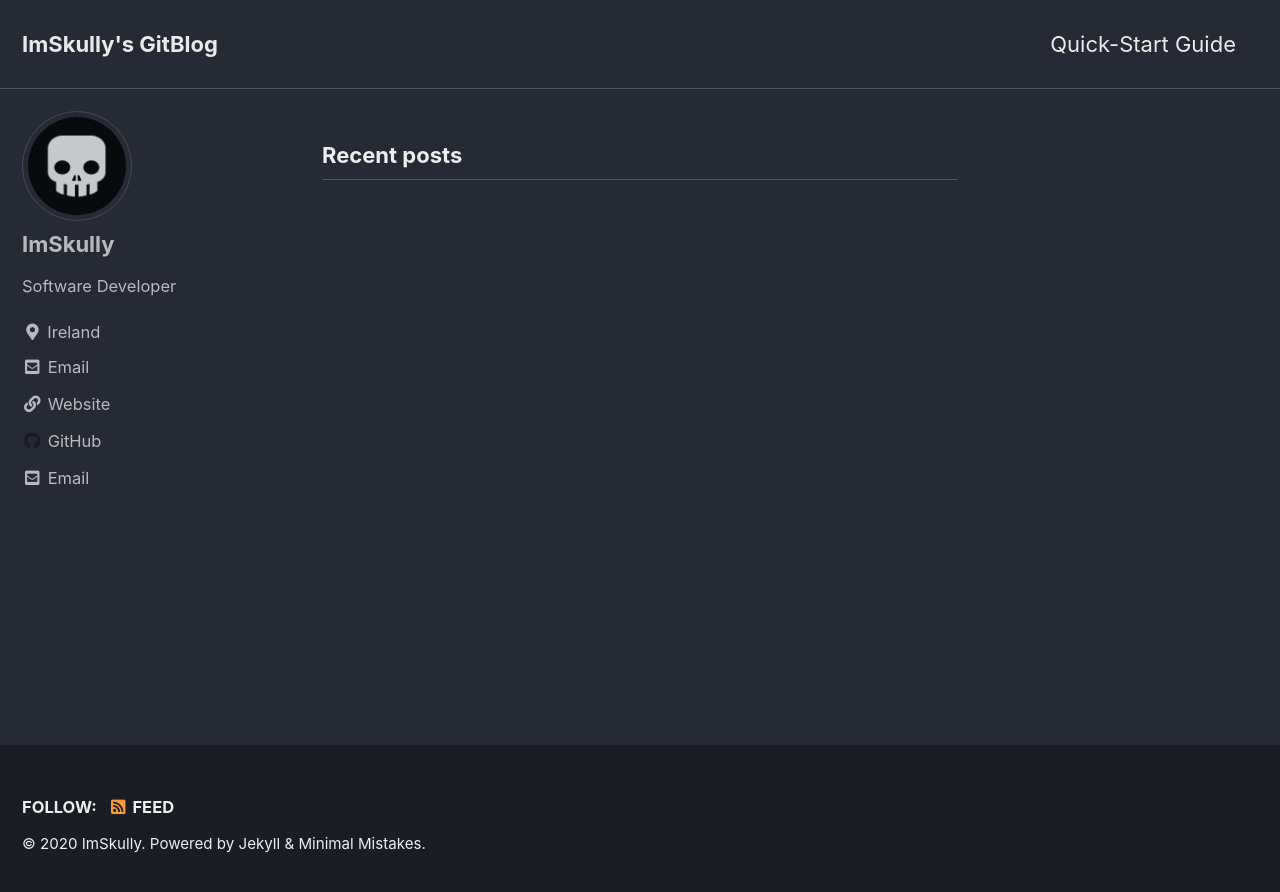
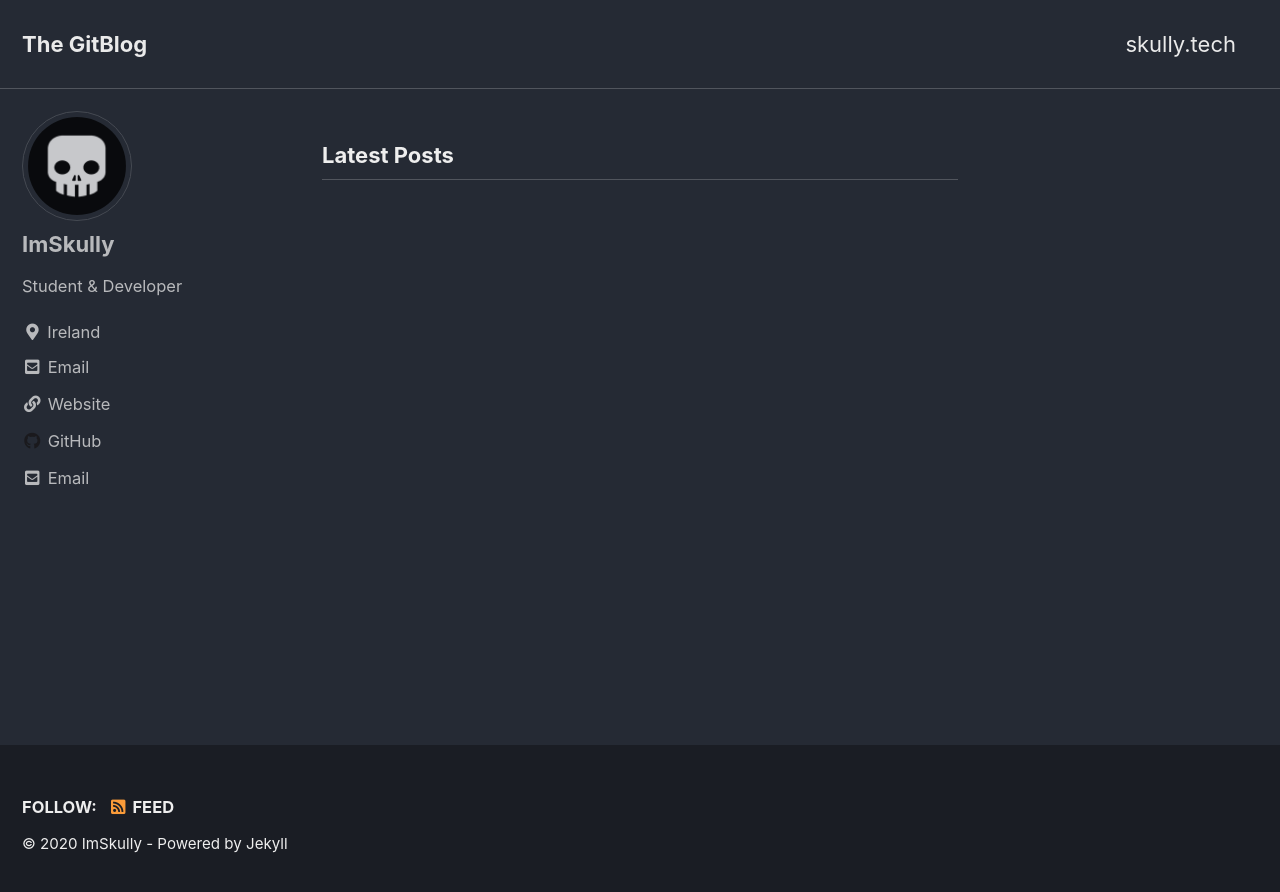
Before and after one commit to ImSkully/ImSkully, a Jekyll site: the page built from docs/index.html, in a window 1280 px wide. Shown: the top 892 px of the page. Built offline with Jekyll 4.4.1, drawn with Linux system fonts in a browser that asks for light colours; cached includes are drawn as plain includes; the list of posts is cut into pages by our own code.

Commit message:
some updates

```diff
--- a/docs/_config.yml
+++ b/docs/_config.yml
@@ -16,7 +16,7 @@ minimal_mistakes_skin    : "dark"
 
 # Site Settings
 locale                   : "en-US"
-title                    : "ImSkully's GitBlog"
+title                    : "The GitBlog"
 title_separator          : "-"
 subtitle                 : # site tagline that appears below site title in masthead
 name                     : "ImSkully"
@@ -95,7 +95,7 @@ analytics:
 author:
   name             : "ImSkully"
   avatar           : "assets/images/Skully.png"
-  bio              : "Software Developer"
+  bio              : "Student & Developer"
   location         : "Ireland"
   email            : "skully@ultranetwork.net"
   links:
--- a/docs/_data/ui-text.yml
+++ b/docs/_data/ui-text.yml
@@ -32,7 +32,7 @@ en: &DEFAULT_EN
   powered_by                 : "Powered by"
   website_label              : "Website"
   email_label                : "Email"
-  recent_posts               : "Recent posts"
+  recent_posts               : "Latest Posts"
   undefined_wpm              : "Undefined parameter words_per_minute at _config.yml"
   comment_form_info          : "Your email address will not be published. Required fields are marked"
   comment_form_comment_label : "Comment"
@@ -44,9 +44,9 @@ en: &DEFAULT_EN
   comment_btn_submitted      : "Submitted"
   comment_success_msg        : "Thanks for your comment! It will show on the site once it has been approved."
   comment_error_msg          : "Sorry, there was an error with your submission. Please make sure all required fields have been completed and try again."
-  loading_label              : "Loading..."
-  search_label_text          : "Enter your search term..."
-  search_placeholder_text    : "Enter your search term..."
+  loading_label              : "Loading.."
+  search_label_text          : "Enter your search term.."
+  search_placeholder_text    : "Enter your search term.."
   results_found              : "Result(s) found"
   back_to_top                : "Back to top"
 en-US:
--- a/docs/_includes/footer.html
+++ b/docs/_includes/footer.html
@@ -16,4 +16,4 @@
   </ul>
 </div>
 
-<div class="page__footer-copyright">&copy; {{ site.time | date: '%Y' }} {{ site.name | default: site.title }}. {{ site.data.ui-text[site.locale].powered_by | default: "Powered by" }} <a href="https://jekyllrb.com" rel="nofollow">Jekyll</a> &amp; <a href="https://mademistakes.com/work/minimal-mistakes-jekyll-theme/" rel="nofollow">Minimal Mistakes</a>.</div>
+<div class="page__footer-copyright">&copy; {{ site.time | date: '%Y' }} {{ site.name | default: site.title }} - {{ site.data.ui-text[site.locale].powered_by | default: "Powered by" }} <a href="https://jekyllrb.com" rel="nofollow">Jekyll</a></div>
```
Also changed, not shown: docs/_data/navigation.yml (+4 -10 lines).
